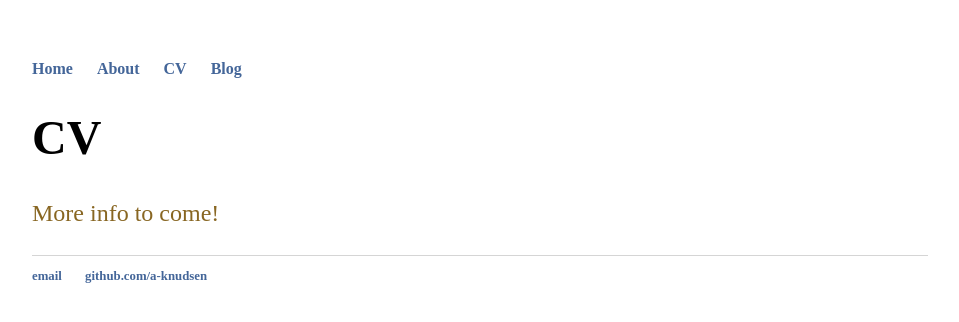
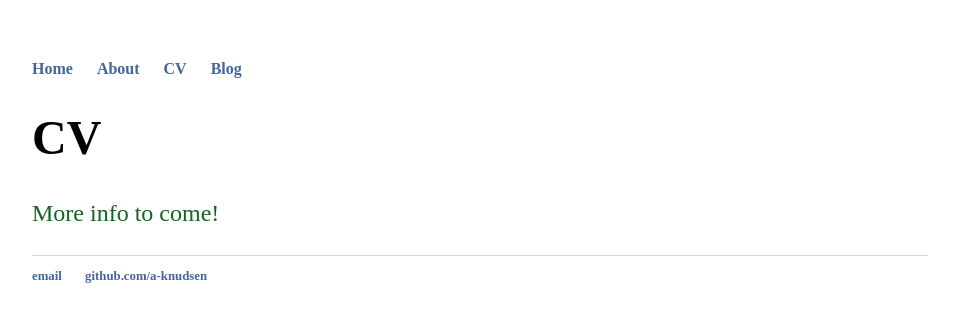
Before and after one commit to a-knudsen/a-knudsen.webmap, a Jekyll site: the page built from cv/index.html, in a window 1280 px wide. Shown: the top 322 px of the page, without its empty margins (160-1119 px from the left). Built offline with Jekyll 4.4.1, drawn with Linux system fonts in a browser that asks for light colours.

Commit message:
Update main.css

```diff
--- a/css/main.css
+++ b/css/main.css
@@ -26,7 +26,7 @@ h1 {
 p {
     font-size: 1.5em;
     line-height: 1.4em;
-    color: #862;
+    color: #162;
 }
 footer {
     border-top: 1px solid #d5d5d5;
```
